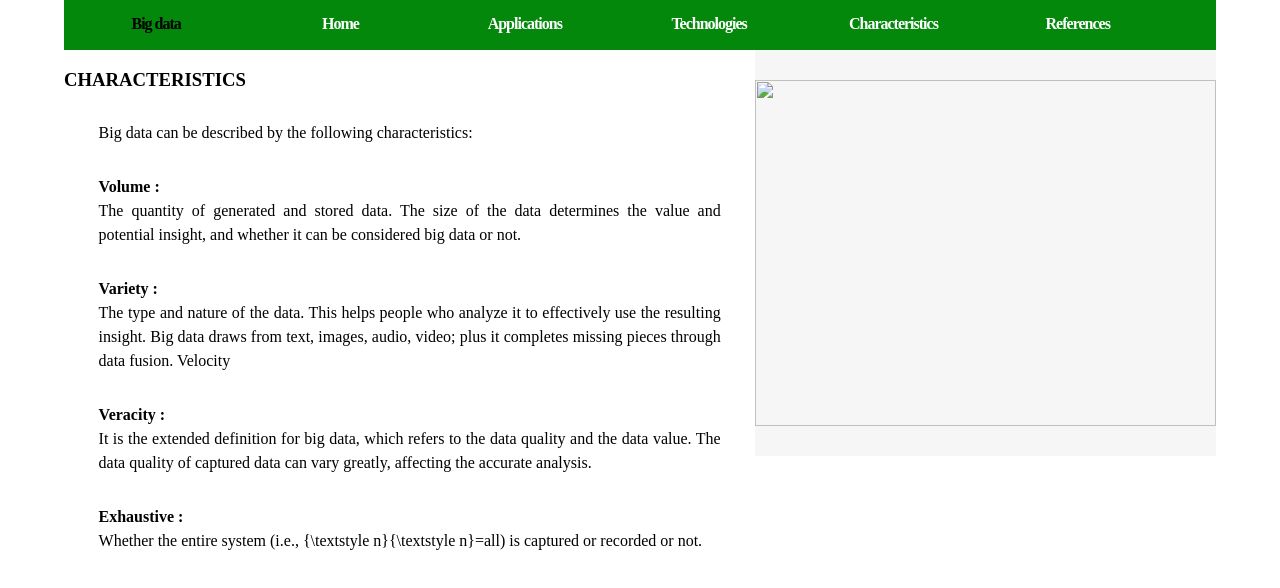
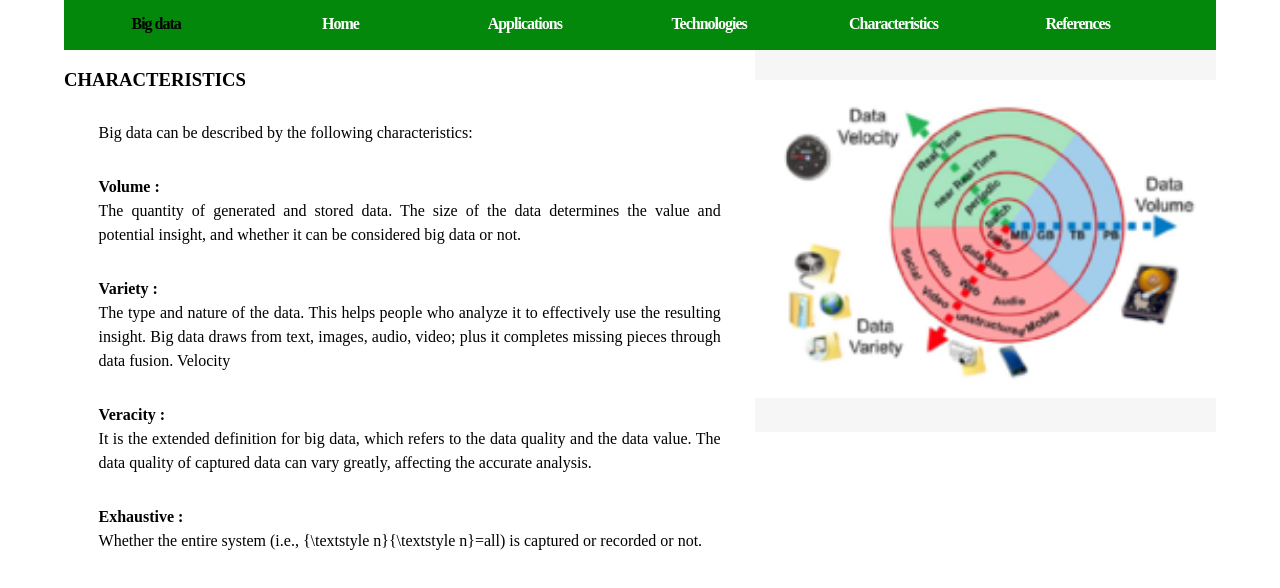
Before and after one commit to ahmdmnsr/ECE006-1, a plain HTML site: page p3.html in a window 1280 px wide. Drawn offline with Linux system fonts and the light colour scheme.

Commit message:
Update p3.html

```diff
--- a/p3.html
+++ b/p3.html
@@ -48,7 +48,7 @@
 
 		</p>
 </article>
-    <aside class="right_article"><img src="images/2.png" alt="" width="220" height="165" class="placeholder"/> </aside>
+    <aside class="right_article"><img src="2.png" alt="" width="220" height="165" class="placeholder"/> </aside>
   </section>
 <div>
 <p><br></p>
```
